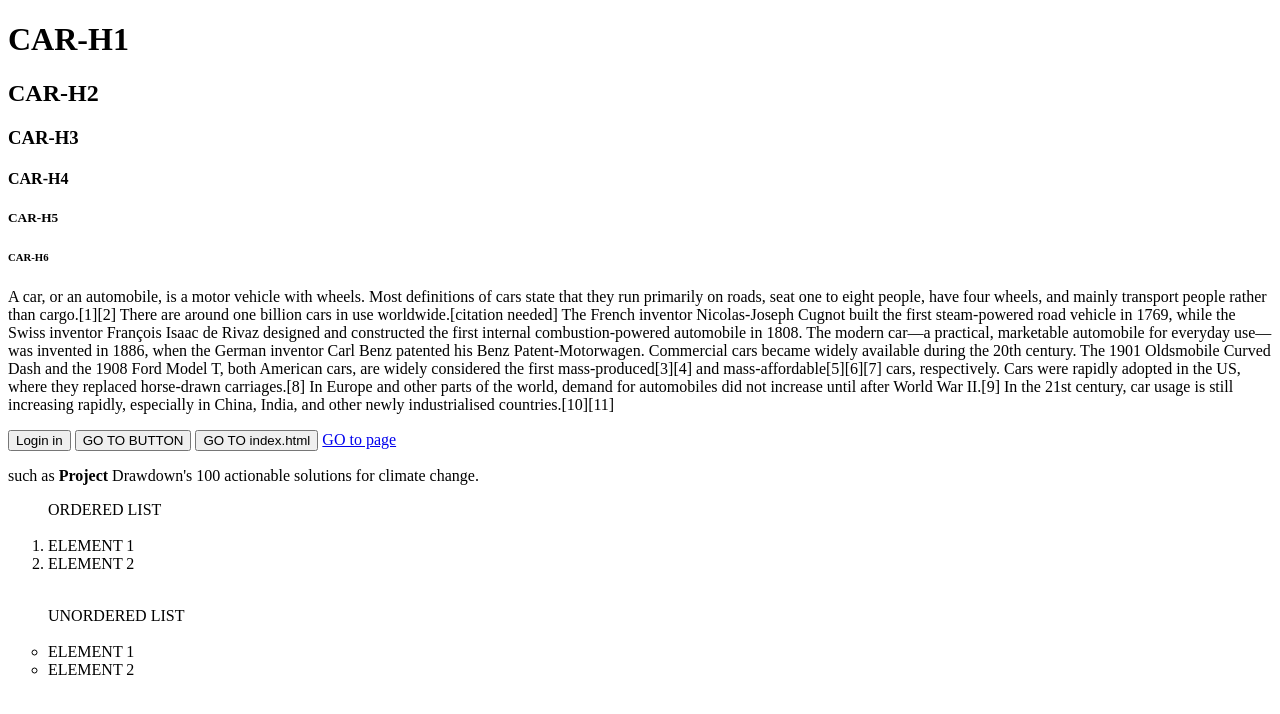
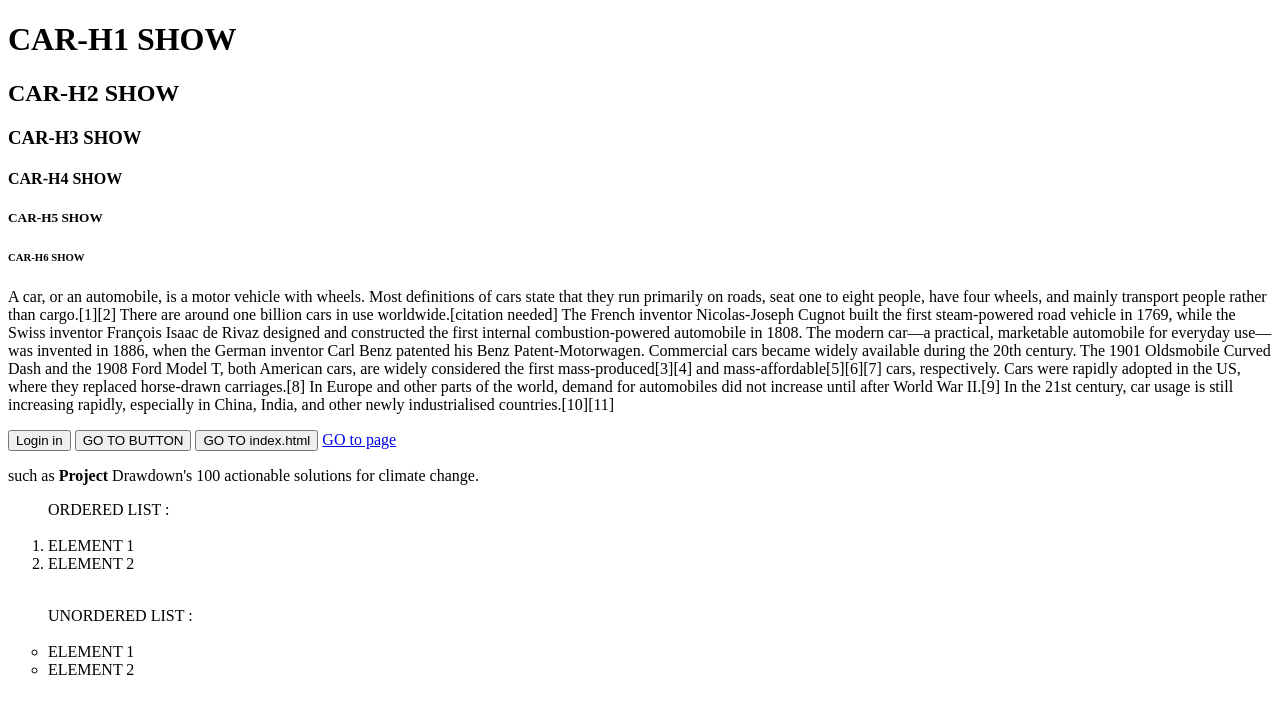
Before and after one commit to Kishoare12/MERN-ASSIGNMENT, a plain HTML site: page index.html in a window 1280 px wide. Drawn offline with Linux system fonts and the light colour scheme.

Commit message:
Added modified index.html

```diff
--- a/index.html
+++ b/index.html
@@ -6,12 +6,12 @@
     <title>Assignment 2</title>
 </head>
 <body>
-    <h1>CAR-H1</h1>
-    <h2>CAR-H2</h2>
-    <h3>CAR-H3</h3>
-    <h4>CAR-H4</h4>
-    <h5>CAR-H5</h5>
-    <h6>CAR-H6</h6>
+    <h1>CAR-H1 SHOW</h1>
+    <h2>CAR-H2 SHOW</h2>
+    <h3>CAR-H3 SHOW </h3>
+    <h4>CAR-H4 SHOW </h4>
+    <h5>CAR-H5 SHOW</h5>
+    <h6>CAR-H6 SHOW</h6>
 
     <p>A car, or an automobile, is a motor vehicle with wheels. Most definitions of cars state that they run primarily on roads, seat one to eight people, have four wheels, and mainly transport people rather than cargo.[1][2] There are around one billion cars in use worldwide.[citation needed]
 
@@ -22,7 +22,7 @@ The French inventor Nicolas-Joseph Cugnot built the first steam-powered road veh
 <a href="./page.html" target="_self">GO to page</a>
 <p>such as <strong>Project</strong> Drawdown's 100 actionable solutions for climate change.</p>
 <ol>
- ORDERED LIST
+ ORDERED LIST :
     <br>
     <br>
     <li>ELEMENT 1</li>
@@ -30,7 +30,7 @@ The French inventor Nicolas-Joseph Cugnot built the first steam-powered road veh
     <br>
 </ol>
 <ul>
-UNORDERED LIST
+UNORDERED LIST :
     <br>
     <br>
     <li type="circle">ELEMENT 1</li>
```
